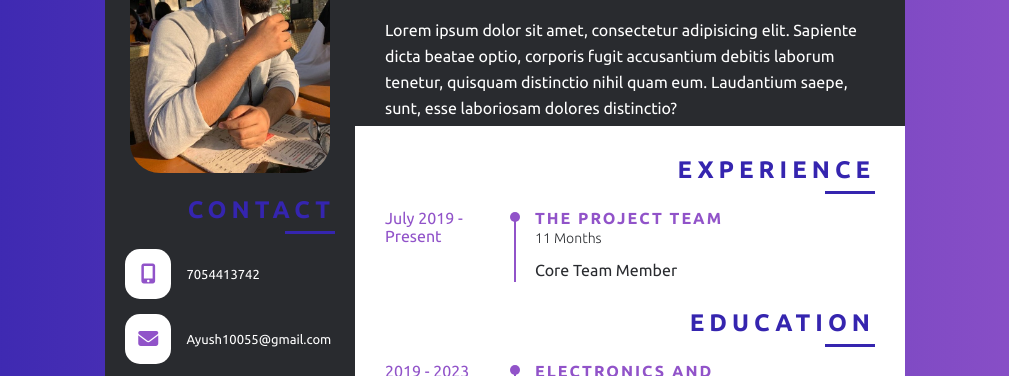
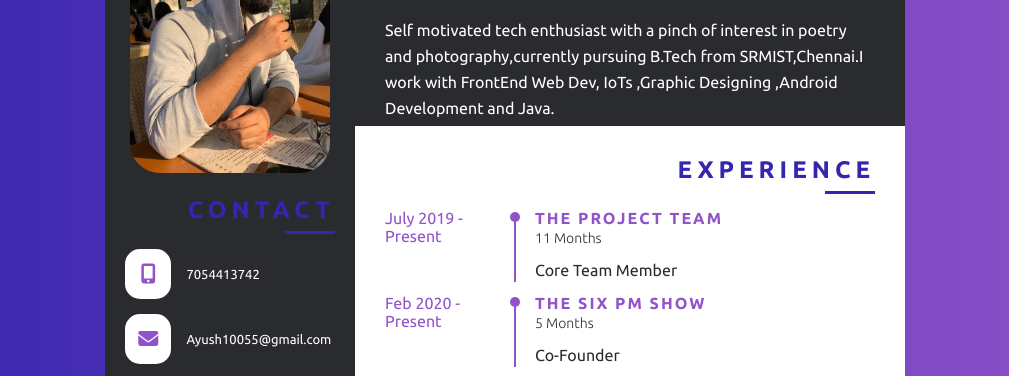
Before and after one commit to Ayushbajpai19/Resume, a plain HTML site: page cv/index.html in a window 1280 px wide. Shown: the part 139-515 px from the top of the page, without its empty margins (135-1144 px from the left). Drawn offline with Linux system fonts and the light colour scheme.

Commit message:
Update index.html

```diff
--- a/cv/index.html
+++ b/cv/index.html
@@ -128,7 +128,7 @@
 						(This Resume has been made using HTML and CSS)
 					</div>
 					<div class="about">
-						Lorem ipsum dolor sit amet, consectetur adipisicing elit. Sapiente dicta beatae optio, corporis fugit accusantium debitis laborum tenetur, quisquam distinctio nihil quam eum. Laudantium saepe, sunt, esse laboriosam dolores distinctio?
+						Self motivated tech enthusiast with a pinch of interest in poetry and photography,currently pursuing B.Tech from SRMIST,Chennai.I work with FrontEnd Web Dev, IoTs ,Graphic Designing ,Android Development and Java.
 					</div>
 
                 </div>
@@ -153,6 +153,24 @@
 											</p>
 											<p class="info_cont">
 												Core Team Member
+											</p>
+										</div>
+									</div>
+								</li>
+								<li>
+									<div class="li_wrap">
+										<div class="date">
+											Feb 2020 - Present
+										</div>
+										<div class="info">
+											<p class="info_title">
+												The Six Pm Show
+											</p>
+											<p class="info_com">
+												5 Months
+											</p>
+											<p class="info_cont">
+												Co-Founder
 											</p>
 										</div>
 									</div>
```
